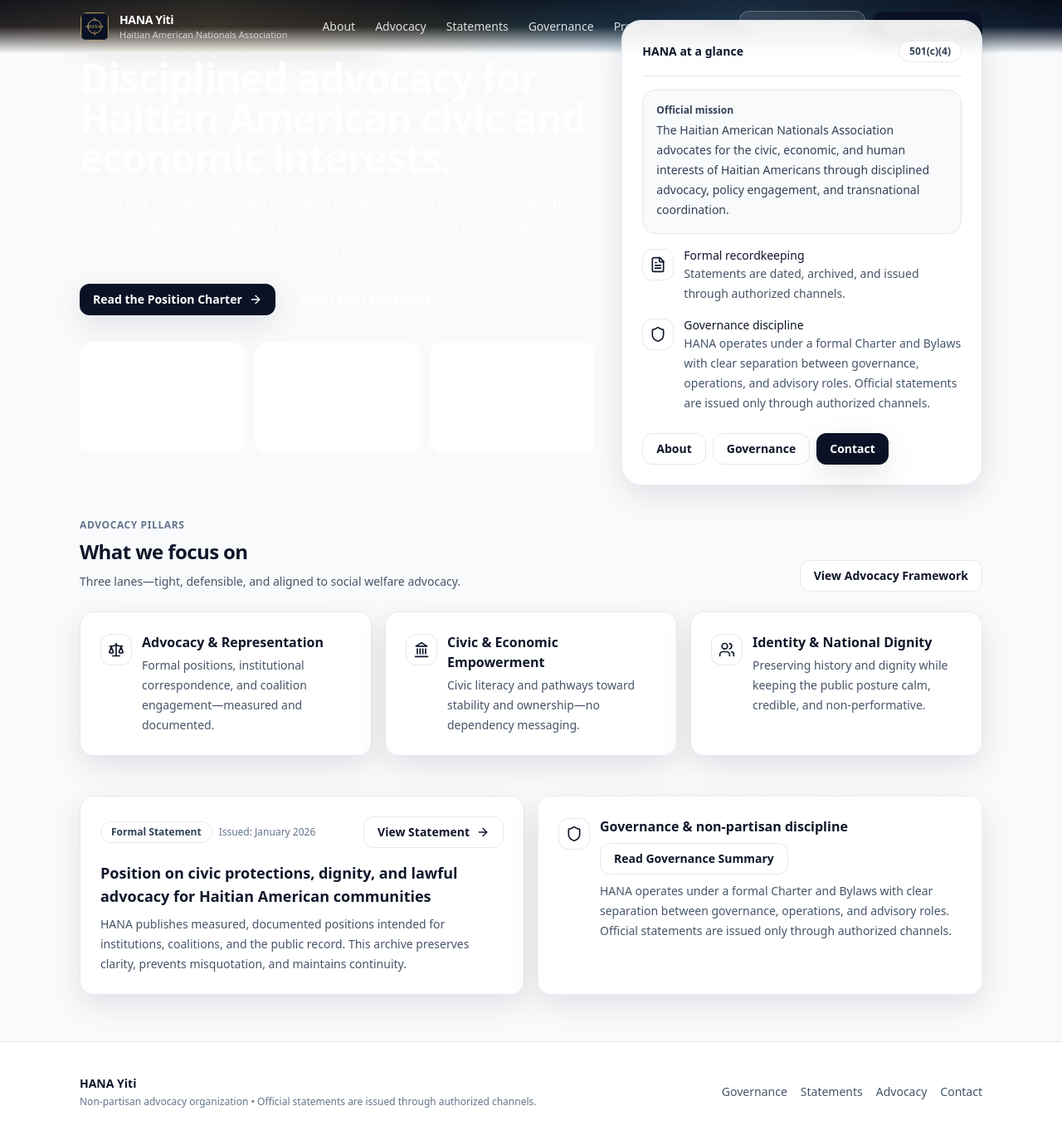
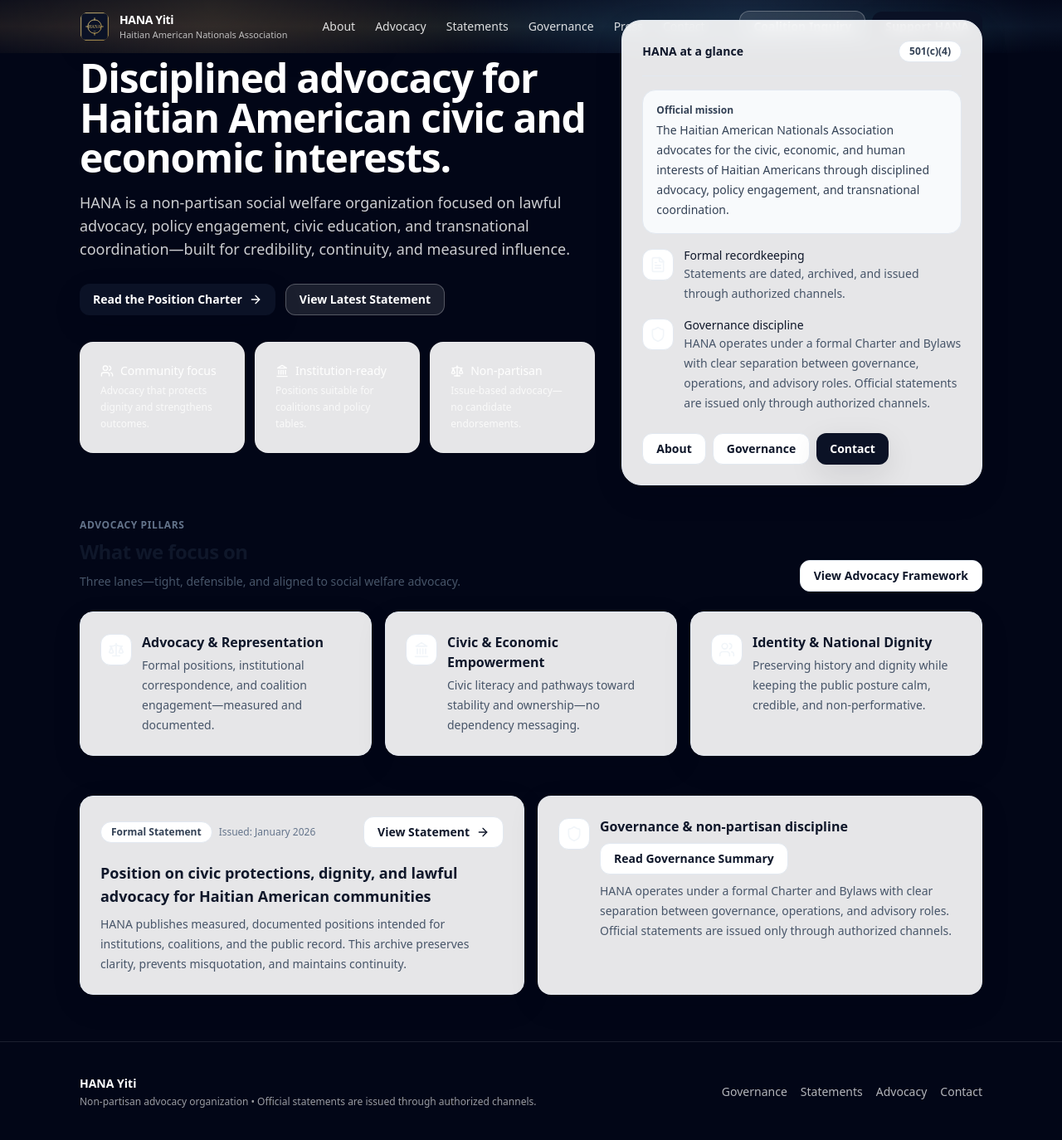
Before and after one commit to akumagmel/Hanayiti, a Next.js app: page / in a window 1280 px wide. Shown: the whole page at 83% size. Built offline with nearby package versions, Linux system fonts and the light colour scheme.

Commit message:
Update SiteShell.tsx

```diff
--- a/components/SiteShell.tsx
+++ b/components/SiteShell.tsx
@@ -1,9 +1,18 @@
 import React from "react";
 import { Button } from "@/components/ui/Button";
 
-function NavLink({ href, children }: { href: string; children: React.ReactNode }) {
+function NavLink({
+  href,
+  children,
+}: {
+  href: string;
+  children: React.ReactNode;
+}) {
   return (
-    <a href={href} className="text-sm font-medium text-white/85 hover:text-white transition no-underline">
+    <a
+      href={href}
+      className="text-sm font-medium text-white/85 hover:text-white transition no-underline"
+    >
       {children}
     </a>
   );
@@ -11,22 +20,38 @@
 
 export function SiteShell({ children }: { children: React.ReactNode }) {
   return (
-    <div className="min-h-screen bg-slate-50">
+    <div className="min-h-dvh bg-slate-950 text-slate-100">
+      {/* HEADER */}
       <header className="relative overflow-hidden">
-        <div className="absolute inset-0 bg-cover bg-center" style={{ backgroundImage: "url(/hero-bg.jpg)" }} />
-        <div className="absolute inset-0 bg-gradient-to-b from-ink-900/95 via-ink-900/75 to-slate-50" />
-        <div className="absolute inset-0 opacity-40" style={{
-          backgroundImage:
-            "radial-gradient(circle at 20% 20%, rgba(216,181,99,0.35) 0%, rgba(216,181,99,0) 35%), radial-gradient(circle at 70% 35%, rgba(120,190,255,0.35) 0%, rgba(120,190,255,0) 40%)"
-        }} />
+        <div
+          className="absolute inset-0 bg-cover bg-center"
+          style={{ backgroundImage: "url(/hero-bg.jpg)" }}
+        />
+        <div className="absolute inset-0 bg-gradient-to-b from-slate-950/95 via-slate-950/80 to-slate-950" />
+        <div
+          className="absolute inset-0 opacity-40"
+          style={{
+            backgroundImage:
+              "radial-gradient(circle at 20% 20%, rgba(216,181,99,0.35) 0%, rgba(216,181,99,0) 35%), radial-gradient(circle at 70% 35%, rgba(120,190,255,0.35) 0%, rgba(120,190,255,0) 40%)",
+          }}
+        />
+
         <div className="relative">
           <div className="mx-auto max-w-6xl px-4 sm:px-6 lg:px-8">
             <div className="flex h-16 items-center justify-between">
               <a href="/" className="flex items-center gap-3 no-underline">
-                <img src="/logo-placeholder.svg" alt="HANA Yiti logo" className="h-9 w-9 rounded-xl" />
+                <img
+                  src="/logo-placeholder.svg"
+                  alt="HANA Yiti logo"
+                  className="h-9 w-9 rounded-xl"
+                />
                 <div>
-                  <div className="text-sm font-semibold tracking-tight text-white">HANA Yiti</div>
-                  <div className="text-[11px] text-white/70">Haitian American Nationals Association</div>
+                  <div className="text-sm font-semibold tracking-tight text-white">
+                    HANA Yiti
+                  </div>
+                  <div className="text-[11px] text-white/70">
+                    Haitian American Nationals Association
+                  </div>
                 </div>
               </a>
 
@@ -47,7 +72,10 @@
                 >
                   Coalition Inquiry
                 </Button>
-                <Button className="bg-gold-500 text-ink-900 hover:bg-gold-400" href="/contact/">
+                <Button
+                  className="bg-gold-500 text-ink-900 hover:bg-gold-400"
+                  href="/contact/"
+                >
                   Support HANA
                 </Button>
               </div>
@@ -56,22 +84,45 @@
         </div>
       </header>
 
-      {children}
+      {/* PAGE CONTENT */}
+      <main className="flex-1">{children}</main>
 
-      <footer className="border-t bg-white">
+      {/* FOOTER */}
+      <footer className="border-t border-white/10 bg-slate-950">
         <div className="mx-auto max-w-6xl px-4 sm:px-6 lg:px-8">
           <div className="flex flex-col gap-6 py-10 md:flex-row md:items-center md:justify-between">
             <div>
-              <div className="text-sm font-semibold text-slate-900">HANA Yiti</div>
-              <div className="mt-1 text-xs text-slate-500">
-                Non-partisan advocacy organization • Official statements are issued through authorized channels.
+              <div className="text-sm font-semibold text-white">HANA Yiti</div>
+              <div className="mt-1 text-xs text-white/60">
+                Non-partisan advocacy organization • Official statements are issued
+                through authorized channels.
               </div>
             </div>
             <div className="flex flex-wrap gap-4 text-sm">
-              <a href="/governance/" className="text-slate-600 hover:text-slate-900 no-underline">Governance</a>
-              <a href="/statements/" className="text-slate-600 hover:text-slate-900 no-underline">Statements</a>
-              <a href="/advocacy/" className="text-slate-600 hover:text-slate-900 no-underline">Advocacy</a>
-              <a href="/contact/" className="text-slate-600 hover:text-slate-900 no-underline">Contact</a>
+              <a
+                href="/governance/"
+                className="text-white/70 hover:text-white no-underline"
+              >
+                Governance
+              </a>
+              <a
+                href="/statements/"
+                className="text-white/70 hover:text-white no-underline"
+              >
+                Statements
+              </a>
+              <a
+                href="/advocacy/"
+                className="text-white/70 hover:text-white no-underline"
+              >
+                Advocacy
+              </a>
+              <a
+                href="/contact/"
+                className="text-white/70 hover:text-white no-underline"
+              >
+                Contact
+              </a>
             </div>
           </div>
         </div>
```
